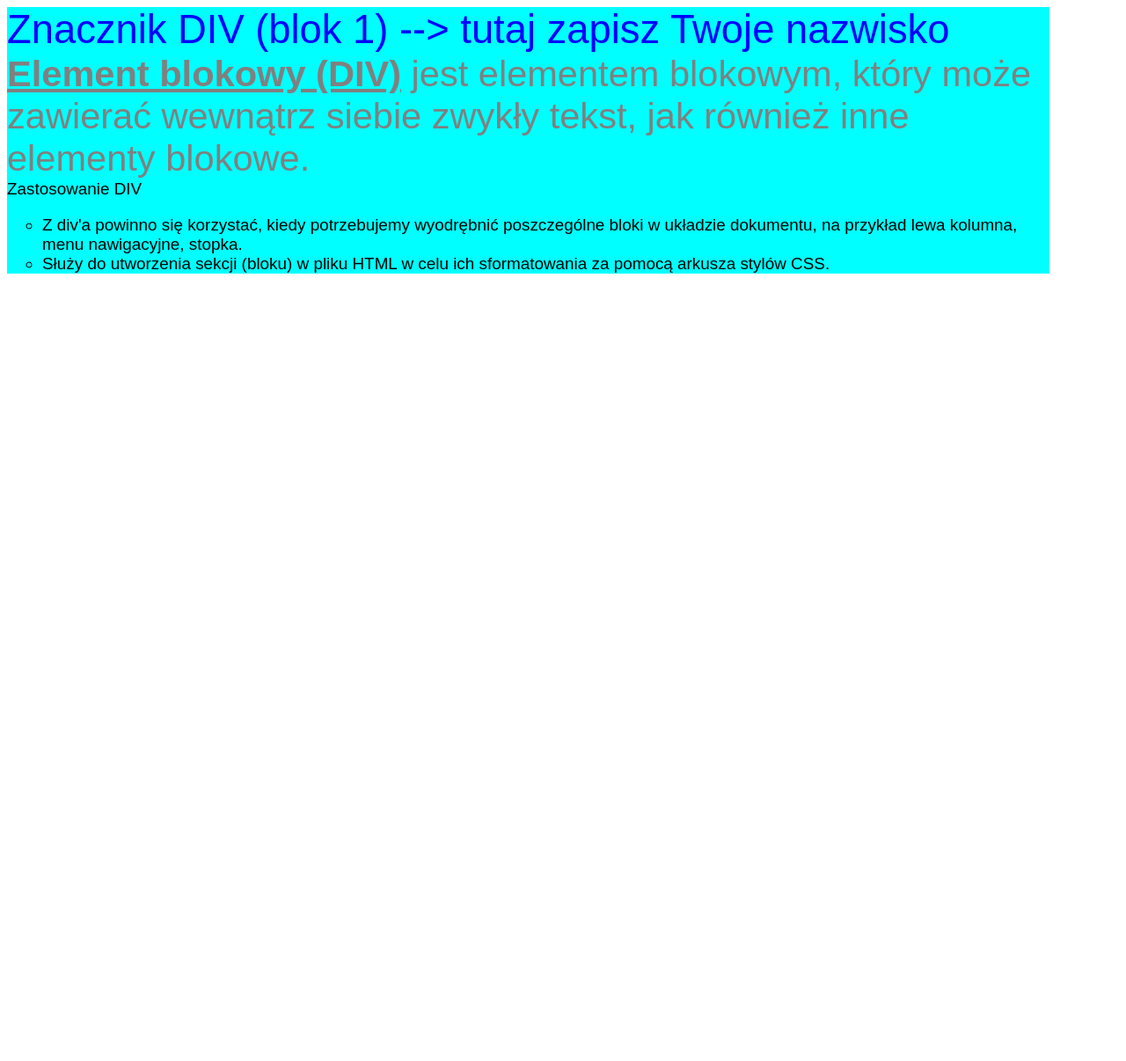
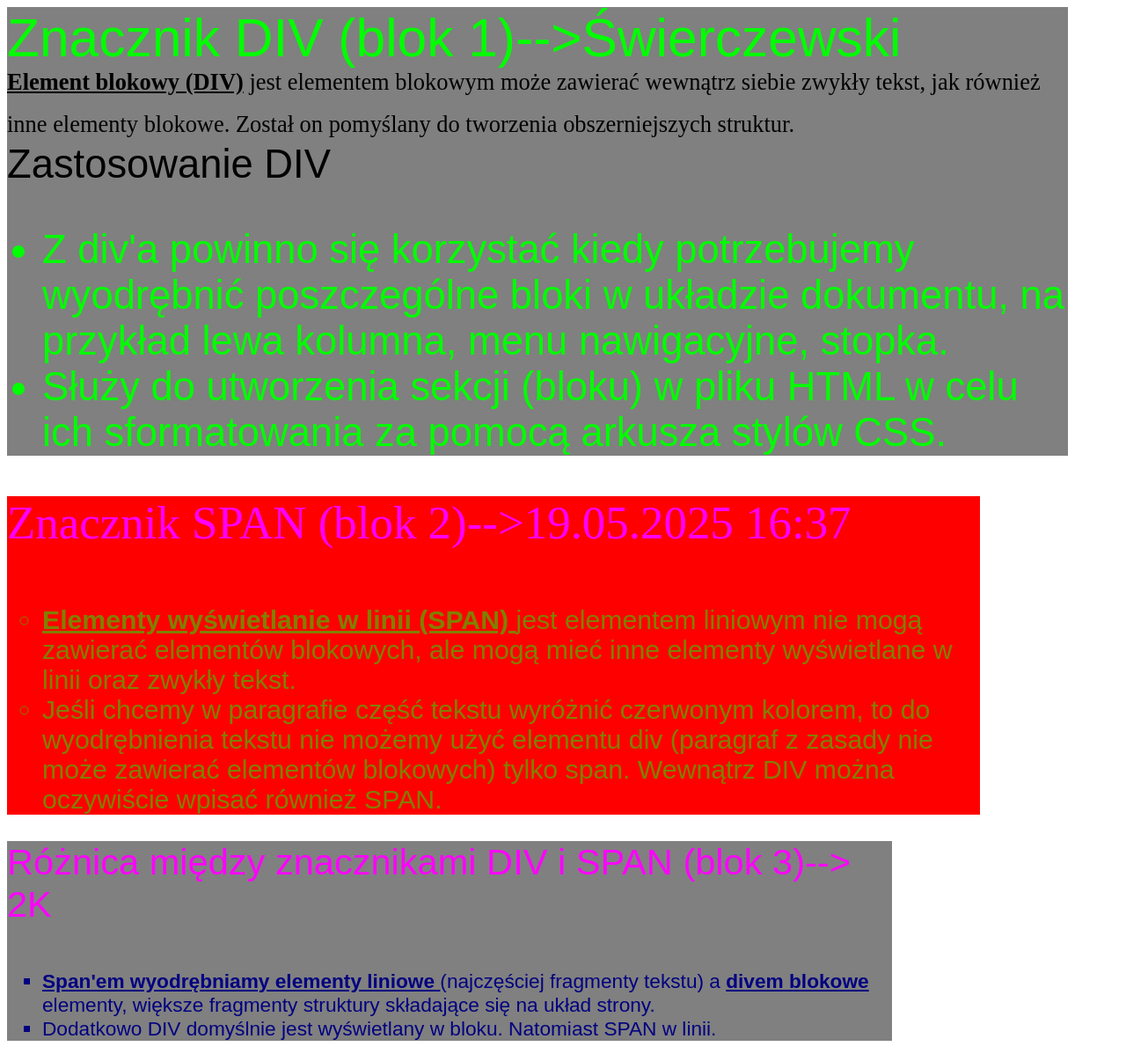
Before and after one commit to Pajracik/1_23, a plain HTML site: page kryniewskiCSS2/zadanie18_rohd_.html in a window 1280 px wide. Shown: the whole page at 88% size. Before the commit the page ends 800 px from the top, so only its background shows below. Drawn offline with Linux system fonts and the light colour scheme.

Commit message:
Update zadanie18_rohd_.html

```diff
--- a/kryniewskiCSS2/zadanie18_rohd_.html
+++ b/kryniewskiCSS2/zadanie18_rohd_.html
@@ -1,58 +1,85 @@
-<!DOCTYPE html>
-<html lang="pl">
+<html>
 <head>
-    <meta charset="UTF-8">
-    <meta name="viewport" content="width=device-width, initial-scale=1.0">
-    <title>Tomasz Rohde</title>
-    <style>
-        body {
-            font-family: Arial, sans-serif;
-        }
-        .block1 {
-            background-color: #00FFFF; /* aqua */
-            width: 1185px;
-        }
-        .block2 {
-            background-color: #FFFFFF; /* white */
-            width: 1085px;
-        }
-        .block3 {
-            background-color: #C0C0C0; /* silver */
-            width: 985px;
-        }
-        .first-line {
-            font-size: 1.2cm;
-            color: #0000FF; /* blue */
-        }
-        .calculation {
-            font-size: 0.7cm;
-            color: #800000; /* maroon */
-        }
-    </style>
+<title>styl zewnetrzne</title>
+<meta http-equiv="Content-Type" content="text/html; charset=utf-8">
 </head>
 <body>
 
+
 <!-- początek bloku DIV 1 -->
-    <div class="block1">
-        <span class="first-line">
-            Znacznik DIV (blok 1) --> tutaj zapisz Twoje nazwisko
-        </span><br />
-        <span style="font-size: 1.1cm; color: #808080;">
-            <b><u>Element blokowy (DIV)</u></b> jest elementem blokowym, który może zawierać wewnątrz siebie zwykły tekst, jak również inne elementy blokowe.
+<div style="background-color: gray; width: 1206px">
+ <span style="color: lime;font-size: 1.6cm;font-family: Arial;">
+ Znacznik DIV (blok 1)-->Świerczewski
  </span>
-        <span style="font-family: Arial; font-size: 5mm;">
  <br />
+ <span style="font-size: 7mm;font-family: Times New Roman;">
+ <b><u> Element blokowy (DIV)</u> </b> jest elementem blokowym może zawierać
+wewnątrz siebie zwykły tekst, jak również inne elementy blokowe. Został on
+pomyślany do tworzenia obszerniejszych struktur.
+ </span>
+ <span style="font-family: Arial, Helvetica, sans-serif; font-size: 12mm;"> <br />
  Zastosowanie DIV
+<span style="color: lime;">
+ <ul type="disc">
+ <li>
+ Z div'a powinno się korzystać kiedy potrzebujemy wyodrębnić poszczególne
+bloki w układzie dokumentu, na przykład lewa kolumna, menu nawigacyjne,
+stopka.
+ </li>
+ <li>Służy do utworzenia sekcji (bloku) w pliku HTML w celu ich sformatowania za
+pomocą arkusza stylów CSS.</li>
+ </ul>
+</span>
+ </span>
+ </div>
+<!-- koniec bloku DIV -->
+
+
+
+<!-- początek bloku DIV 2 -->
+<div style="background-color: red; width: 1106px">
+ <span style="color: #FF00FF;font-size: 1.4cm";font-family: Arial;">
+ Znacznik SPAN (blok 2)-->19.05.2025 16:37
+ </span>
+ <br />
+
+ <span style="font-family: Arial, Helvetica, sans-serif; font-size: 8mm; color: olive"> <br />
  <ul type="circle">
  <li>
-                    Z div'a powinno się korzystać, kiedy potrzebujemy wyodrębnić poszczególne bloki w układzie dokumentu, na przykład lewa kolumna, menu nawigacyjne, stopka.
+<b><u> Elementy wyświetlanie w linii (SPAN) </b></u> jest elementem liniowym nie mogą zawierać elementów
+blokowych, ale mogą mieć inne elementy wyświetlane w linii oraz zwykły tekst.
  </li>
-                <li>Służy do utworzenia sekcji (bloku) w pliku HTML w celu ich sformatowania za pomocą arkusza stylów CSS.</li>
+ <li>Jeśli chcemy w paragrafie część tekstu wyróżnić czerwonym kolorem, to do wyodrębnienia
+tekstu nie możemy użyć elementu div (paragraf z zasady nie może zawierać elementów blokowych) tylko span.
+Wewnątrz DIV można oczywiście wpisać również SPAN.
  </ul>
  </span>
  </div>
-    <!-- koniec bloku DIV 1 -->
+<!-- koniec bloku DIV -->
 
-    <!-- Tomasz Rohde -->
+
+
+<!-- początek bloku DIV 3 -->
+<div style="background-color: gray; width: 1006px">
+ <span style="color: fuchsia;font-size: 1.1cm;font-family: Arial;">
+ Różnica między znacznikami DIV i SPAN (blok 3)--> 2K
+ </span>
+ <br />
+
+ <span style="font-family: Arial, Helvetica, sans-serif; font-size: 6mm; color: navy;"> <br />
+ <ul type="square">
+ <li>
+ <b> <u> Span'em wyodrębniamy elementy liniowe </b> </u> (najczęściej fragmenty tekstu)
+a <b> <u> divem blokowe </b> </u> elementy, większe fragmenty struktury składające się
+na układ strony.
+ </li>
+ <li> Dodatkowo DIV domyślnie jest wyświetlany w bloku. Natomiast SPAN w linii.
+ </ul>
+ </span>
+ </div>
+<!-- koniec bloku DIV -->
+
+
+
  </body>
 </html>
```
Lines whose indentation alone changed are shown as unchanged.
